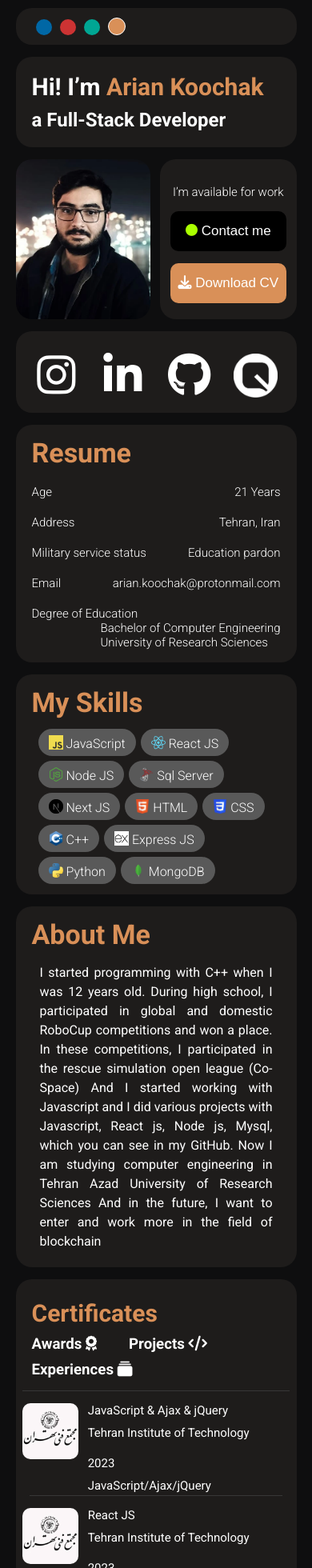
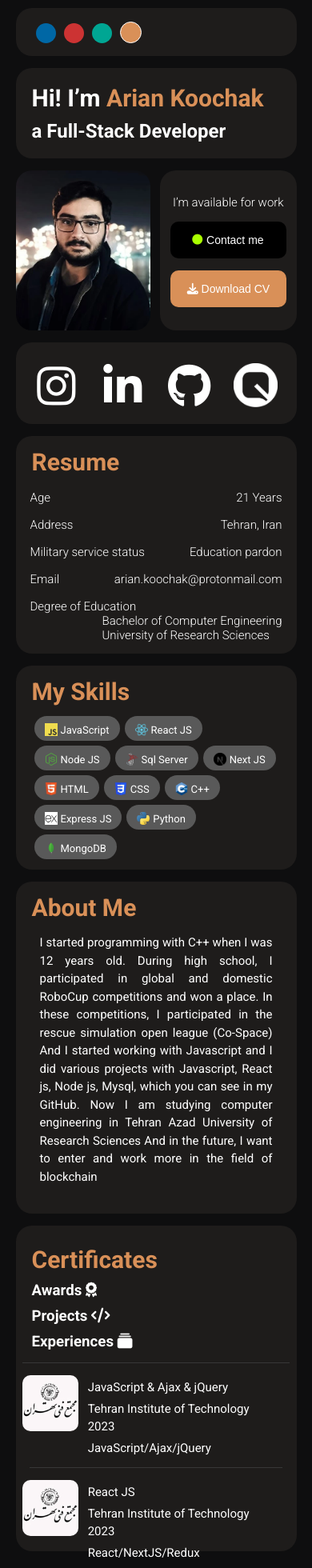
Before and after one commit to ariankoochak/PersonalWebsite, a React (Create React App) app in the folder ariankoochak/: page / in a window 390 px wide. Shown: the top 1960 px of the page at 80% size. Built offline with nearby package versions, Linux system fonts and the light colour scheme.

Commit message:
fix style for responsive

```diff
--- a/ariankoochak/src/Assets/Styles/global.css
+++ b/ariankoochak/src/Assets/Styles/global.css
@@ -98,19 +98,23 @@ a {
     margin-top: 10px;
 }
 .container {
-    width: 1600px;
+    width: 1200px;
     margin: 0 auto;
 }
 
+.color-changer-div{
+    height: 60px;
+}
+
 .color-changer-div div {
-    width: 20px;
-    height: 20px;
+    width: 25px;
+    height: 25px;
     display: inline-block;
     border-radius: 50%;
     margin: 10px 5px;
     position: relative;
     left: 20px;
-    top: 2px;
+    top: 7px;
     cursor: pointer;
 }
 
@@ -142,8 +146,8 @@ a {
     font-family: "Roboto", sans-serif;
     font-weight: 700;
     font-style: normal;
-    font-size: 28px;
-    padding: 30px 20px 30px 50px;
+    font-size: 22px;
+    padding: 25px 20px 25px 40px;
 }
 
 .title-div h2 {
@@ -160,13 +164,13 @@ a {
     background-size: cover;
     margin-top: 15px;
     width: 48%;
-    height: 257.438px;
+    height: 190.075px;
     overflow: hidden;
 }
 
 .contact-div {
     width: 48.5%;
-    height: 257.438px;
+    height: 190.075px;
     float: right;
     margin-top: 15px;
 }
@@ -179,21 +183,21 @@ a {
     font-family: "Roboto", sans-serif;
     font-weight: 300;
     font-style: normal;
-    margin-top: 19%;
+    margin-top: 11%;
 }
 
 .contact-div .contact-container span {
     display: block;
-    font-size: 18px;
+    font-size: 16px;
 }
 
 .contact-div .contact-container button {
     margin: 0 auto;
-    margin-top: 22px;
-    width: 75%;
+    margin-top: 16px;
+    width: 70%;
     padding: 15px 0;
     border-radius: 10px;
-    font-size: 20px;
+    font-size: 15px;
 }
 
 .contact-div .contact-container .contact-me-btn {
@@ -207,9 +211,10 @@ a {
 
 .contact-div .contact-container .contact-me-btn i {
     color: #aaff00;
-    font-size: 15px;
+    font-size: 13px;
     position: relative;
     top: -1px;
+    left: -1px;
 }
 
 .contact-div .contact-container .download-cv-btn {
@@ -232,13 +237,13 @@ a {
 }
 
 .socials-div .quera img {
-    width: 55px;
+    width: 45px;
     position: relative;
-    top: 8px;
+    top: 6px;
 }
 
 .socials-div div i {
-    font-size: 55px;
+    font-size: 45px;
 }
 
 .resume-div {
@@ -251,12 +256,12 @@ a {
     font-style: normal;
     padding-left: 30px;
     padding-top: 15px;
-    font-size: 34px;
+    font-size: 30px;
 }
 
 .resume-div .resume-data {
     margin-top: 10px;
-    padding: 0 30px;
+    padding: 0 20px;
     padding-bottom: 10px;
 }
 
@@ -264,6 +269,7 @@ a {
     font-family: "Roboto", sans-serif;
     font-weight: 300;
     font-style: normal;
+    font-size: 14px;
 }
 
 .resume-div .resume-data .line {
@@ -276,7 +282,7 @@ a {
 
 .resume-div .resume-data div {
     border-radius: 10px;
-    padding: 10px;
+    padding: 8px;
 }
 .resume-div .resume-data div:hover {
     background-color: #101010;
@@ -293,7 +299,7 @@ a {
 }
 
 .my-skills-div .skills {
-    margin: 10px 25px;
+    margin: 10px 20px;
     min-height: 100px;
 }
 
@@ -301,21 +307,22 @@ a {
     background-color: #595959;
     display: inline-block;
     padding: 6px 13px;
-    border-radius: 20px;
+    border-radius: 30px;
     font-family: "Roboto", sans-serif;
-    font-weight: 300;
+    font-weight: 400;
     font-style: normal;
+    font-size: 13px;
     margin: 3px;
     cursor: default;
 }
 
 .about-div {
-    min-height: 272px;
+    min-height: 294.200px;
     float: right;
-    width: 64%;
+    width: 63%;
     display: inline-block;
     margin-left: 15px;
-    padding-bottom: 4px;
+    /* padding-bottom: 4px; */
 }
 
 .about-div p {
@@ -323,6 +330,7 @@ a {
     text-align: justify;
     font-family: "Roboto", sans-serif;
     font-weight: 400;
+    font-size: 15px;
     font-style: normal;
     line-height: 1.5;
 }
@@ -330,16 +338,21 @@ a {
 .datas-div {
     margin-left: 15px;
     margin-top: 15px;
-    height: 560px;
+    margin-bottom: 15px;
+    height: 407px;
 }
 
 .datas-div .header div {
-    width: 50%;
+    width: 40%;
     display: inline-block;
 }
 
 .datas-div .header {
     padding-top: 10px;
+}
+
+.datas-div .header .head-options{
+    width: 60%;
 }
 
 .datas-div .header .head-options h3 {
@@ -365,7 +378,7 @@ a {
 .datas-div .main-datas {
     margin: 0 auto;
     width: 95%;
-    height: 450px;
+    height: 300px;
     overflow-x: hidden;
 }
 
@@ -374,8 +387,8 @@ a {
 }
 
 .certificate-card .institute-image {
-    width: 100px;
-    height: 100px;
+    width: 70px;
+    height: 70px;
     border-radius: 10px;
     overflow: hidden;
     display: inline-block;
@@ -384,7 +397,8 @@ a {
 .certificate-datas {
     float: right;
     position: relative;
-    right: 20px;
+    right: 19px;
+    top: -10px;
     display: inline-block;
     cursor: default;
     width: 87%;
@@ -409,7 +423,7 @@ a {
     font-family: "Roboto", sans-serif;
     font-weight: 400;
     font-style: normal;
-    font-size: 20px;
+    font-size: 16px;
 }
 
 .certificate-card .certificate-datas .margin-down {
@@ -417,7 +431,7 @@ a {
 }
 
 .certificate-card .institute-image i {
-    font-size: 100px;
+    font-size: 70px;
 }
 
 .certificate-card .certificate-datas a {
@@ -425,18 +439,24 @@ a {
     font-family: "Roboto", sans-serif;
     font-weight: 500;
     font-style: normal;
-    font-size: 20px;
+    font-size: 16px;
     position: relative;
     top: 10px;
     right: 30px;
 }
 
-@media only screen and (max-width: 1600px) {
+@media only screen and (max-width: 1200px) {
     .container {
         width: 90%;
     }
     .contact-and-me-data {
         width: 100%;
+    }
+    .socials-div div i{
+        font-size: 55px;
+    }
+    .socials-div .quera img{
+        width: 55px;
     }
     .about-myskills-certificates-data {
         width: 100%;
@@ -446,6 +466,10 @@ a {
     }
     .contact-div {
         height: 300px;
+    }
+     .contact-div .contact-container{
+        position: relative;
+        top: 6%;
     }
     .contact-div .contact-container span {
         font-size: 23px;
@@ -486,7 +510,9 @@ a {
         width: 35% !important;
     }
     .certificate-datas {
-        width: 80%;
+        width: 86%;
+        right: 30px;
+        top: 6px;
     }
     .certificate-card .certificate-datas .left-side {
         width: 65%;
@@ -495,13 +521,15 @@ a {
     }
     .certificate-card .certificate-datas .right-side {
         width: 35%;
+        position: relative;
+        top: -16px;
     }
     .certificate-card .certificate-datas .margin-down {
         margin-bottom: 20px;
     }
 }
 
-@media (min-width: 900px) and (max-width: 1600px) {
+@media (min-width: 992px) and (max-width: 1200px) {
     .image-div {
         height: 300px;
         width: 48%;
@@ -525,13 +553,46 @@ a {
     .socials-div div {
         width: 40%;
     }
-}
-@media (min-width: 1200px) and (max-width: 1600px) {
-    .container {
-        width: 1200px;
+    .about-div{
+        min-height: auto;
+        padding-bottom: 10px;
     }
 }
-@media only screen and (max-width: 600px) {
+@media (min-width: 992px) and (max-width: 1200px) {
+    .container {
+        width: 900px;
+    }
+}
+@media only screen and (max-width: 992px){
+    .image-div {
+        height: 350px;
+    }
+    .about-div{
+        min-height: auto;
+        padding-bottom: 20px;
+    }
+    .contact-div {
+        height: 350px;
+    }
+     .contact-div .contact-container button {
+        font-size: 22px;
+        width: 85%;
+        margin-top: 30px;
+    }
+    .certificate-datas {
+        width: 86%;
+        right: 10px;
+        top: 6px;
+    }
+    .datas-div .header .selected-head{
+        width: 30% !important;
+    }
+    .datas-div .header .head-options{
+        width: 70% !important;
+    }
+
+}
+@media only screen and (max-width: 748px) {
     .container {
         width: 90%;
     }
@@ -548,6 +609,7 @@ a {
     .image-div {
         height: 200px;
     }
+
     .contact-div {
         height: 200px;
     }
@@ -555,7 +617,7 @@ a {
         font-size: 15px;
     }
     .contact-div .contact-container button {
-        font-size: 17px;
+        font-size: 14px;
         width: 85%;
         margin-top: 15px;
     }
@@ -626,7 +688,7 @@ a {
         font-size: 15px;
     }
     .certificate-card .certificate-datas .margin-down {
-        margin-bottom: 10px;
+        margin-bottom: 9px;
     }
     .certificate-card .institute-image i {
         font-size: 70px;
@@ -641,7 +703,7 @@ a {
         text-align: left;
     }
     .main-datas {
-        height: 380px !important;
+        height: 248px !important;
     }
     .certificate-card .certificate-datas a {
         right: 0;
--- a/ariankoochak/src/Components/SkillTag/SkillTag.jsx
+++ b/ariankoochak/src/Components/SkillTag/SkillTag.jsx
@@ -8,10 +8,10 @@ export default function SkillTag(props) {
             background-position: center;
             background-size: cover;
             display: inline-block;
-            width: 18px;
-            height: 18px;
+            width: 16px;
+            height: 16px;
             position: relative;
-            top: 2px;
+            top: 2.5px;
             margin-right: 4px;
         }
     `;
```
